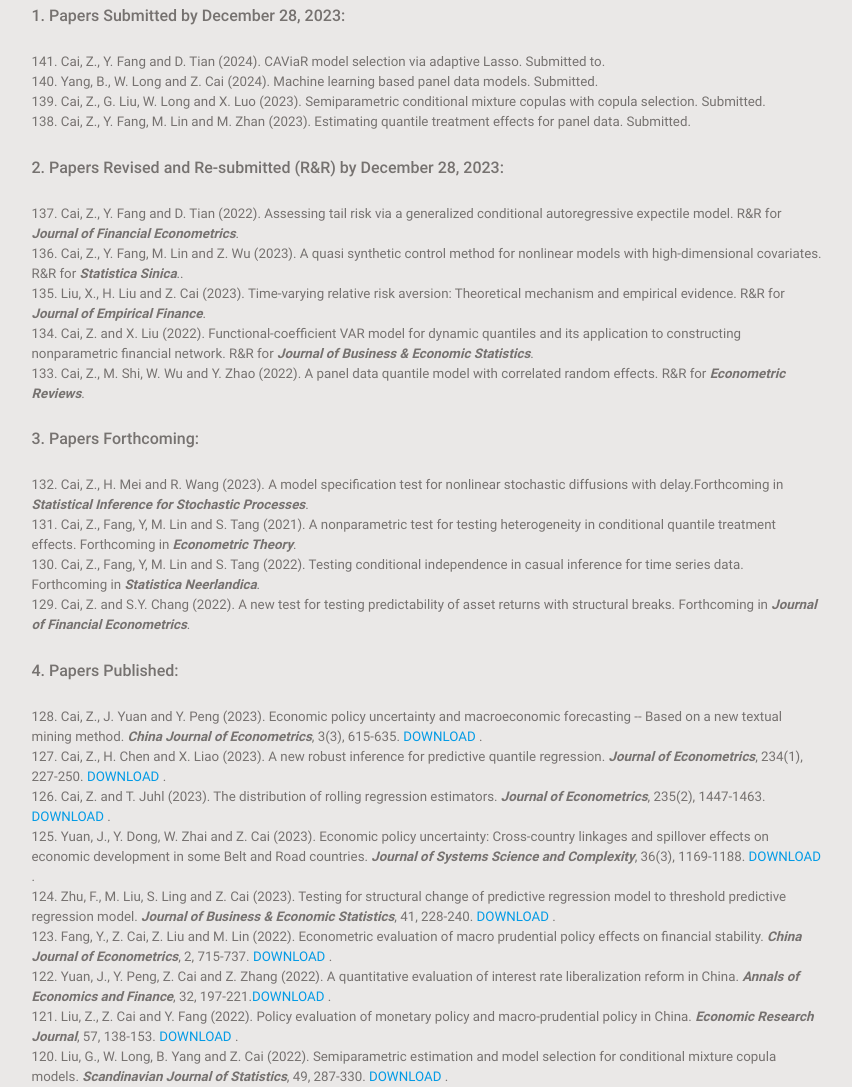
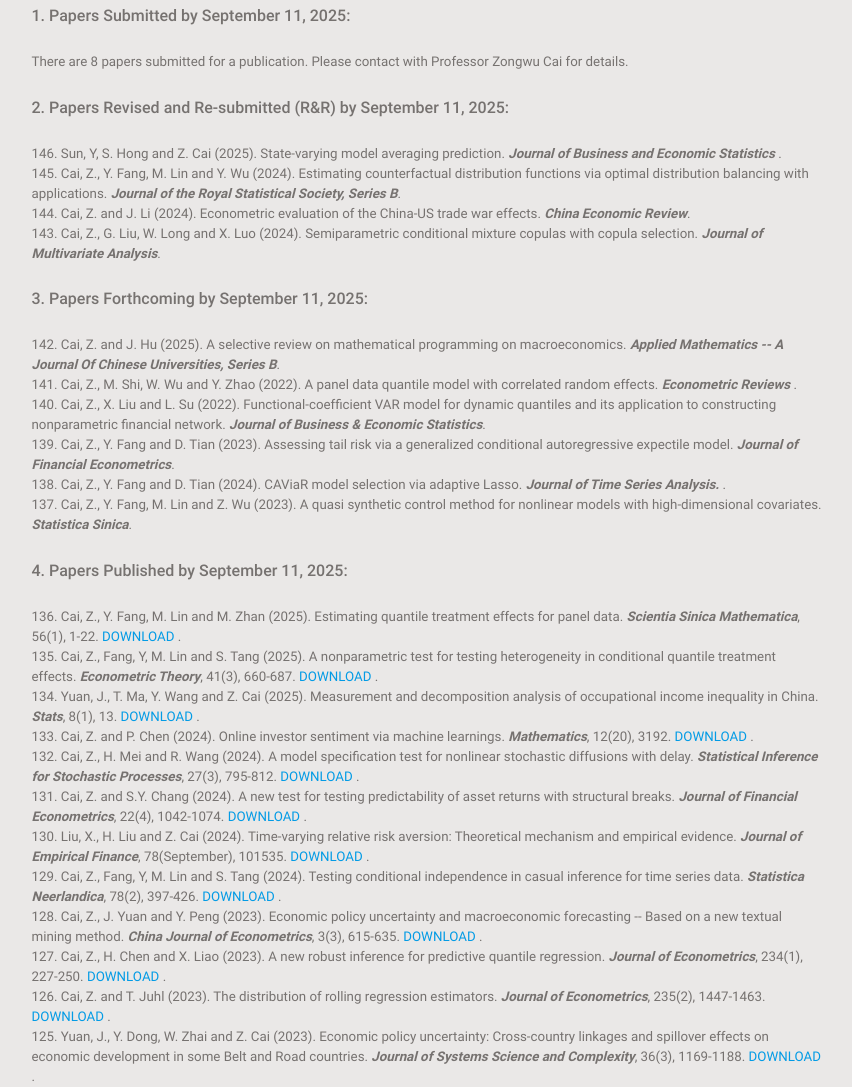
Before and after one commit to zongwucai/zongwucai.github.io, a plain HTML site: page pubs.html in a window 1280 px wide. Shown: the part 226-1313 px from the top of the page, without its empty margins (183-1035 px from the left). Drawn offline with Linux system fonts and the light colour scheme.

Commit message:
Add files via upload

```diff
--- a/pubs.html
+++ b/pubs.html
@@ -113,40 +113,47 @@
  <div class="custom-content-wrapper wow fadeIn a2" data-wow-delay="0.2s" >
  <BR>
 <BR>
- <h3>1. Papers Submitted by December 28, 2023:</h3>
+ <h3>1. Papers Submitted by September 11, 2025:</h3>
  <BR>
 <h5>
-141. Cai, Z., Y. Fang and D. Tian (2024). CAViaR model selection via adaptive Lasso. Submitted to. <BR>
-140. Yang, B., W. Long and Z. Cai (2024). Machine learning based panel data models. Submitted. <BR>
-139. Cai, Z., G. Liu, W. Long and X. Luo (2023). Semiparametric conditional mixture copulas with copula selection. Submitted. <BR>
-138. Cai, Z., Y. Fang, M. Lin and M. Zhan (2023). Estimating quantile treatment effects for panel data. Submitted. <BR>
+There are 8 papers submitted for a publication. Please contact with Professor Zongwu Cai for details.
 </h5>
 <BR>
 
 <div class="custom-content-wrapper wow fadeIn a2" data-wow-delay="0.2s" >
- <h3>2. Papers Revised and Re-submitted (R&R) by December 28, 2023:</h3>
+
+ <h3>2. Papers Revised and Re-submitted (R&R) by September 11, 2025:</h3>
                                     <BR>
 <h5>
-137. Cai, Z., Y. Fang and D. Tian (2022). Assessing tail risk via  a generalized conditional autoregressive expectile model. R&R for <i><b>Journal of Financial Econometrics</b></i>. <BR>
-136. Cai, Z., Y. Fang, M. Lin and Z. Wu (2023). A quasi synthetic control method for nonlinear models with high-dimensional covariates. R&R for <i><b>Statistica Sinica</b></i>.. <BR>
-135. Liu, X., H. Liu and Z. Cai (2023). Time-varying relative risk aversion: Theoretical mechanism and empirical evidence. R&R for  <i><b>Journal of Empirical Finance</b></i>. <BR>
-134. Cai, Z. and X. Liu (2022). Functional-coefficient VAR model for dynamic quantiles and its application to constructing nonparametric financial network. R&R for <i><b>Journal of Business & Economic Statistics</b></i>. <BR>
-133. Cai, Z., M. Shi, W. Wu and Y. Zhao (2022). A panel data quantile model with correlated random effects. R&R for <i><b>Econometric Reviews</b></i>.<BR>
+146. Sun, Y, S. Hong and Z. Cai (2025). State-varying model averaging prediction.
+<i><b> Journal of Business and Economic Statistics </b></i>.<BR>
+145. Cai, Z., Y. Fang, M. Lin and Y. Wu (2024). Estimating counterfactual distribution functions via optimal distribution balancing with applications. <i><b> Journal of the Royal Statistical Society, Series B</b></i>.<BR>
+144. Cai, Z. and J. Li (2024). Econometric evaluation of the China-US trade war effects. <i><b> China Economic Review</b></i>.<BR>
+143. Cai, Z., G. Liu, W. Long and X. Luo (2024). Semiparametric conditional mixture copulas with copula selection. <i><b> Journal of Multivariate Analysis</b></i>.<BR>
 </h5>
 <BR>
-<h3>3. Papers Forthcoming:</h3>
+<h3>3. Papers Forthcoming by September 11, 2025:</h3>
 <BR>
 <h5>
-132. Cai, Z., H. Mei and R. Wang (2023). A model specification test for nonlinear stochastic diffusions with delay.Forthcoming in <i><b> Statistical Inference for Stochastic Processes</b></i>. <BR>
-131. Cai, Z., Fang, Y, M. Lin and S. Tang (2021). A nonparametric test for testing heterogeneity in conditional quantile treatment effects. Forthcoming in <i><b>Econometric Theory</b></i>. <BR>
-130. Cai, Z., Fang, Y, M. Lin and S. Tang (2022). Testing conditional independence in casual inference for time series data. Forthcoming in <i><b>Statistica Neerlandica</b></i>. <BR>
-129. Cai, Z. and S.Y. Chang (2022). A new test for testing predictability of asset returns with structural breaks. Forthcoming in <i><b>Journal of Financial Econometrics</b></i>. <BR>
+142. Cai, Z. and J. Hu (2025). A selective review on mathematical programming on macroeconomics. <i><b> Applied Mathematics -- A Journal Of Chinese Universities, Series B</b></i>.<BR>
+141. Cai, Z., M. Shi, W. Wu and Y. Zhao (2022). A panel data quantile model with correlated random effects. <i><b>Econometric Reviews </b></i>.<BR>
+140. Cai, Z., X. Liu and L. Su (2022). Functional-coefficient VAR model for dynamic quantiles and its application to constructing nonparametric financial network.  <i><b>Journal of Business & Economic Statistics</b></i>. <BR>
+139. Cai, Z., Y. Fang and D. Tian (2023). Assessing tail risk via  a generalized conditional autoregressive expectile model. <i><b>Journal of Financial Econometrics</b></i>. <BR>
+138. Cai, Z., Y. Fang and D. Tian (2024). CAViaR model selection via adaptive Lasso. <i><b> Journal of Time Series Analysis. </b></i>. <BR>
+137. Cai, Z., Y. Fang, M. Lin and Z. Wu (2023). A quasi synthetic control method for nonlinear models with high-dimensional covariates. <i><b> Statistica Sinica</b></i>. <BR>
 </h5>
 <BR>
-<h3>4. Papers Published:</h3>
+<h3>4. Papers Published by September 11, 2025:</h3>
 <BR>
 <h5>
-
+136. Cai, Z., Y. Fang, M. Lin and M. Zhan (2025). Estimating quantile treatment effects for panel data. <i><b> Scientia Sinica Mathematica</b></i>, 56(1), 1-22. <a target="_new"  style="color:#039be5" href="papers/paper136.pdf">DOWNLOAD </a>. <BR>
+135. Cai, Z., Fang, Y, M. Lin and S. Tang (2025). A nonparametric test for testing heterogeneity in conditional quantile treatment effects.  <i><b>Econometric Theory</b></i>, 41(3), 660-687. <a target="_new"  style="color:#039be5" href="papers/paper135.pdf">DOWNLOAD </a>. <BR>
+134. Yuan, J., T. Ma, Y. Wang and Z. Cai (2025). Measurement and decomposition analysis of occupational income inequality in China. <i><b> Stats</b></i>, 8(1), 13. <a target="_new"  style="color:#039be5" href="papers/paper134.pdf">DOWNLOAD </a>.<BR>
+133. Cai, Z. and P. Chen (2024). Online investor sentiment via machine learnings.   <i><b> Mathematics</b></i>, 12(20), 3192. <a target="_new"  style="color:#039be5" href="papers/paper133.pdf">DOWNLOAD </a>.<BR>
+132. Cai, Z., H. Mei and R. Wang (2024). A model specification test for nonlinear stochastic diffusions with delay. <i><b> Statistical Inference for Stochastic Processes</b></i>, 27(3), 795-812. <a target="_new"  style="color:#039be5" href="papers/paper132.pdf">DOWNLOAD </a>.<BR>
+131. Cai, Z. and S.Y. Chang (2024). A new test for testing predictability of asset returns with structural breaks. <i><b>Journal of Financial Econometrics</b></i>, 22(4), 1042-1074. <a target="_new"  style="color:#039be5" href="papers/paper131.pdf">DOWNLOAD </a>.<BR>
+130. Liu, X., H. Liu and Z. Cai (2024). Time-varying relative risk aversion: Theoretical mechanism and empirical evidence. <i><b>Journal of Empirical Finance</b></i>, 78(September), 101535. <a target="_new"  style="color:#039be5" href="papers/paper130.pdf">DOWNLOAD </a>.<BR>
+129. Cai, Z., Fang, Y, M. Lin and S. Tang (2024). Testing conditional independence in casual inference for time series data. <i><b>Statistica Neerlandica</b></i>, 78(2), 397-426. <a target="_new"  style="color:#039be5" href="papers/paper129.pdf">DOWNLOAD </a>.<BR>
 128. Cai, Z., J. Yuan and Y. Peng (2023). Economic policy uncertainty and macroeconomic forecasting -- Based on a new textual mining method. <i><b>China Journal of Econometrics</b></i>, 3(3), 615-635. <a target="_new"  style="color:#039be5" href="papers/paper128.pdf">DOWNLOAD </a>.<BR>
 127. Cai, Z., H. Chen and X. Liao (2023). A new robust inference for predictive quantile regression.  <i><b>Journal of Econometrics</b></i>, 234(1), 227-250. <a target="_new"  style="color:#039be5" href="papers/paper127.pdf">DOWNLOAD </a>.<BR>
 126. Cai, Z. and T. Juhl (2023). The distribution of rolling regression estimators. <i><b>Journal of Econometrics</b></i>, 235(2), 1447-1463. <a target="_new"  style="color:#039be5" href="papers/paper126.pdf">DOWNLOAD </a>.<BR>
```
